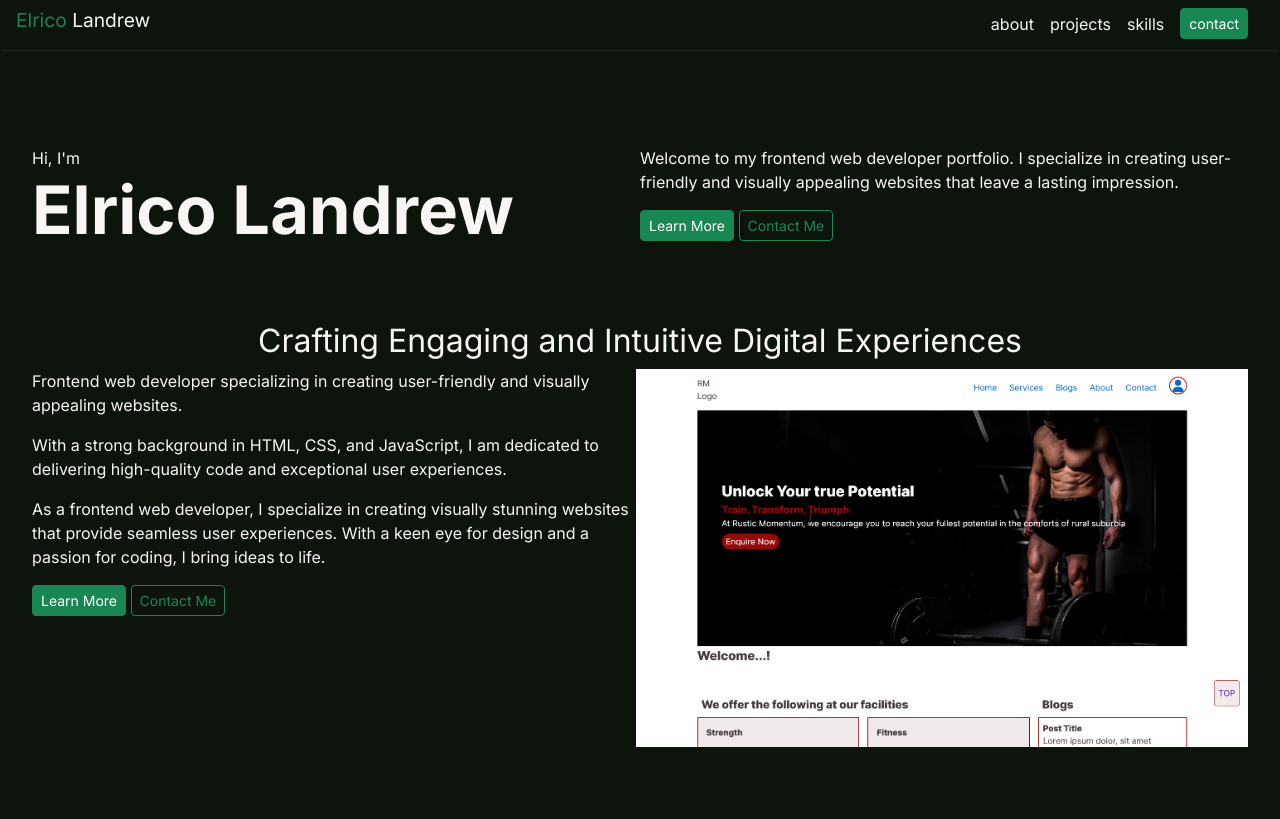
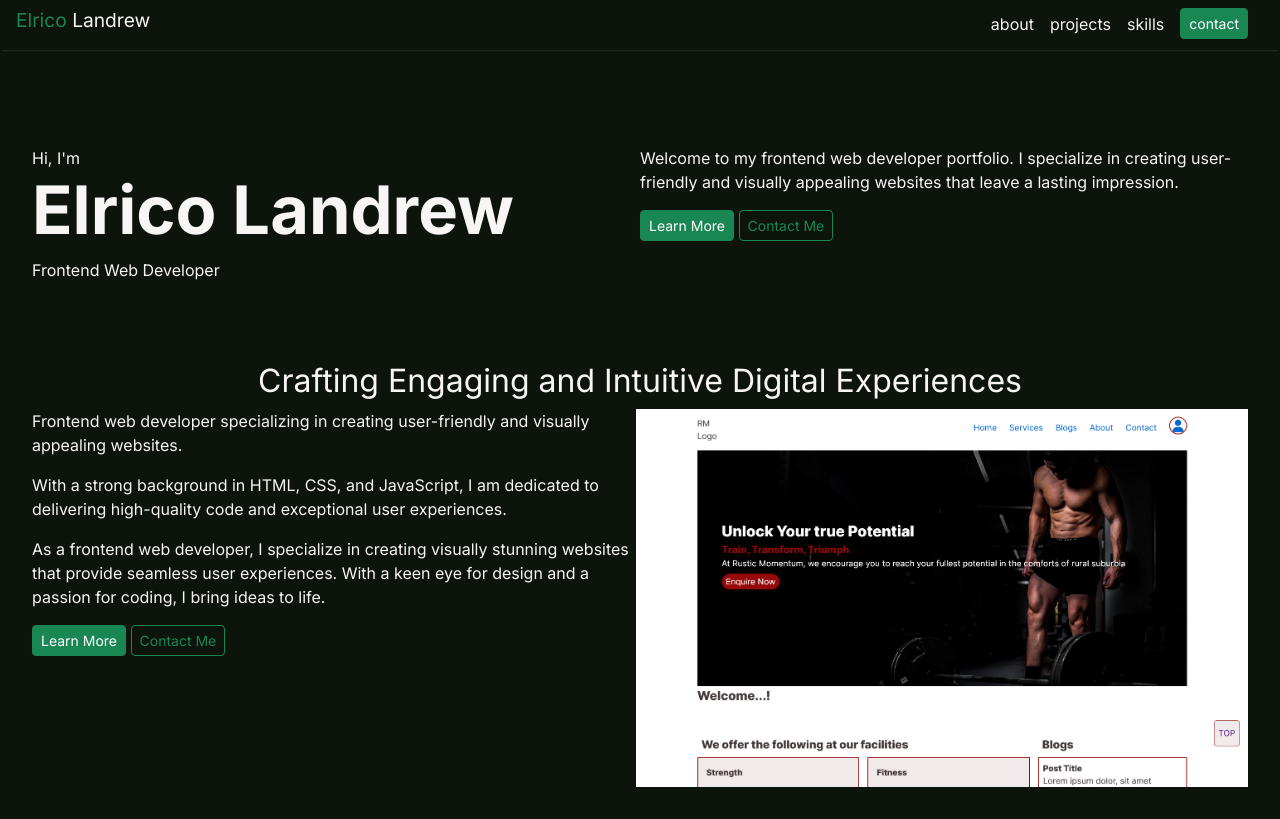
Before and after one commit to teddy-wests1de/portfolio, a website built with Parcel: page index.html in a window 1280 px wide. Built offline with nearby package versions, Linux system fonts and the light colour scheme.

Commit message:
Adding Profile Description

```diff
--- a/index.html
+++ b/index.html
@@ -54,6 +54,7 @@
           <div class="introduction">
             <p class="intro">Hi, I'm</p>
             <h1 class="title">Elrico Landrew</h1>
+            <p>Frontend Web Developer</p>
           </div>
           <div class="information">
             <p>
```
Also changed, not shown: dist/index.html.
